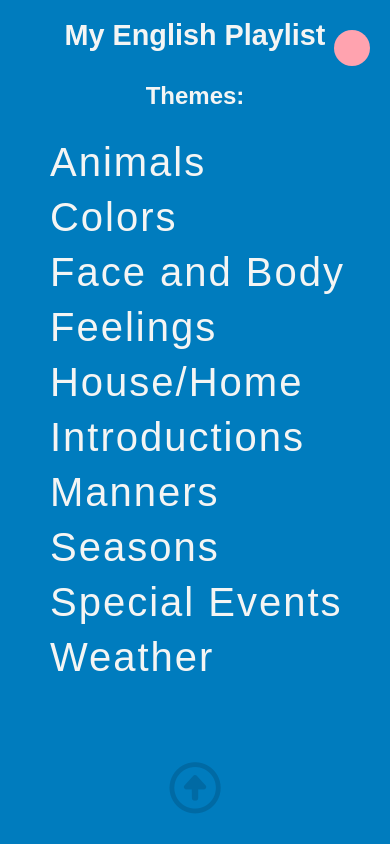
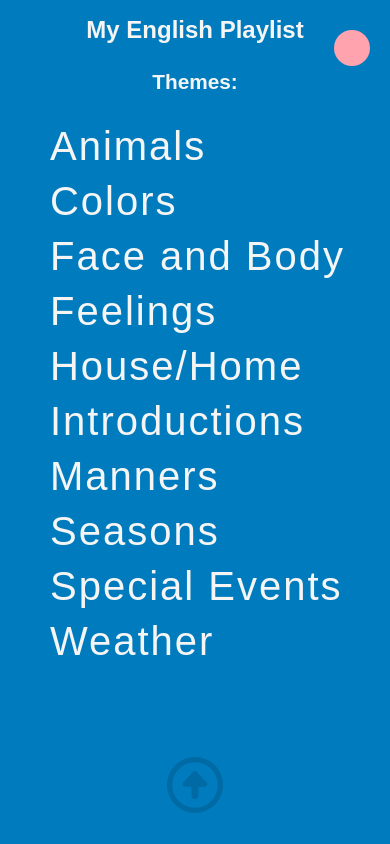
Before and after one commit to arpear/CPs, a plain HTML site: page index.html in a window 390 px wide. Shown: the top 844 px of the page. Drawn offline with Linux system fonts and the light colour scheme; a web font is replaced by a local one.

Commit message:
mobile style update

```diff
--- a/style.css
+++ b/style.css
@@ -615,7 +615,7 @@ nav ul li a:hover {
 
     .main-content {
         margin-top: 50px; /* Adjust this value as needed */
-        font-size: 1.3rem;
+        font-size: 1rem;
         line-height: 1.2;
     }
 
@@ -632,11 +632,11 @@ nav ul li a:hover {
 
     h1, h2, h3, h4 {
         text-align: center;
-        font-size: 1.5rem;
+        font-size: 1.3rem;
     }
 
     h1 {
-        font-size: 1.8rem;
+        font-size: 1.5rem;
         text-align: center;
     }
 
@@ -700,7 +700,7 @@ nav ul li a:hover {
         color: rgba(0, 13, 26, 0.158);
         text-align: center; /* Center the arrow symbol */
         text-decoration: none; /* Remove underline from link */
-        font-size: 3.2rem; /* Increase size of arrow symbol */
+        font-size: 3.5rem; /* Increase size of arrow symbol */
         font-weight: 900;
         transition: color 0.3s, width 0.3s, height 0.3s; /* Smooth transition for color, width, and height */
         z-index: 79; /* Ensure it's above other elements */
```
